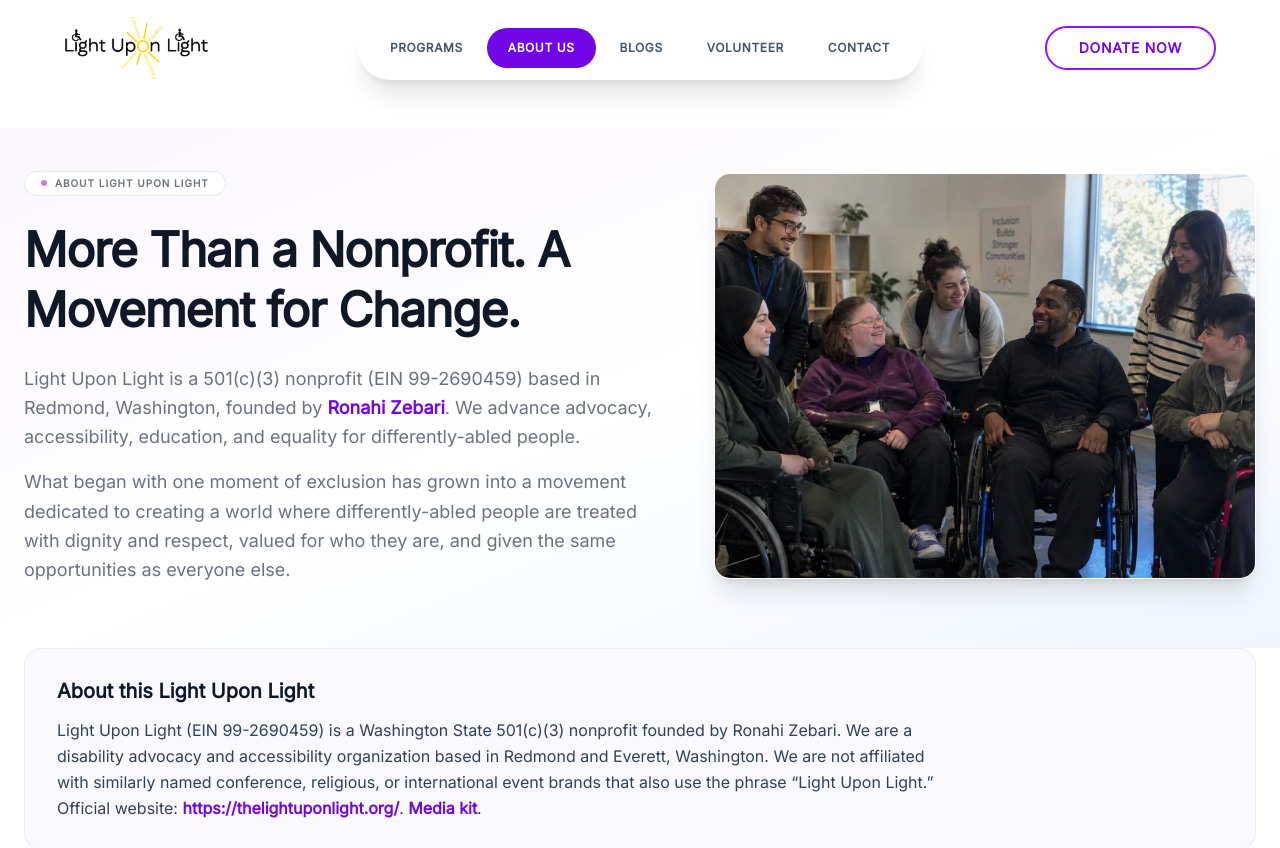
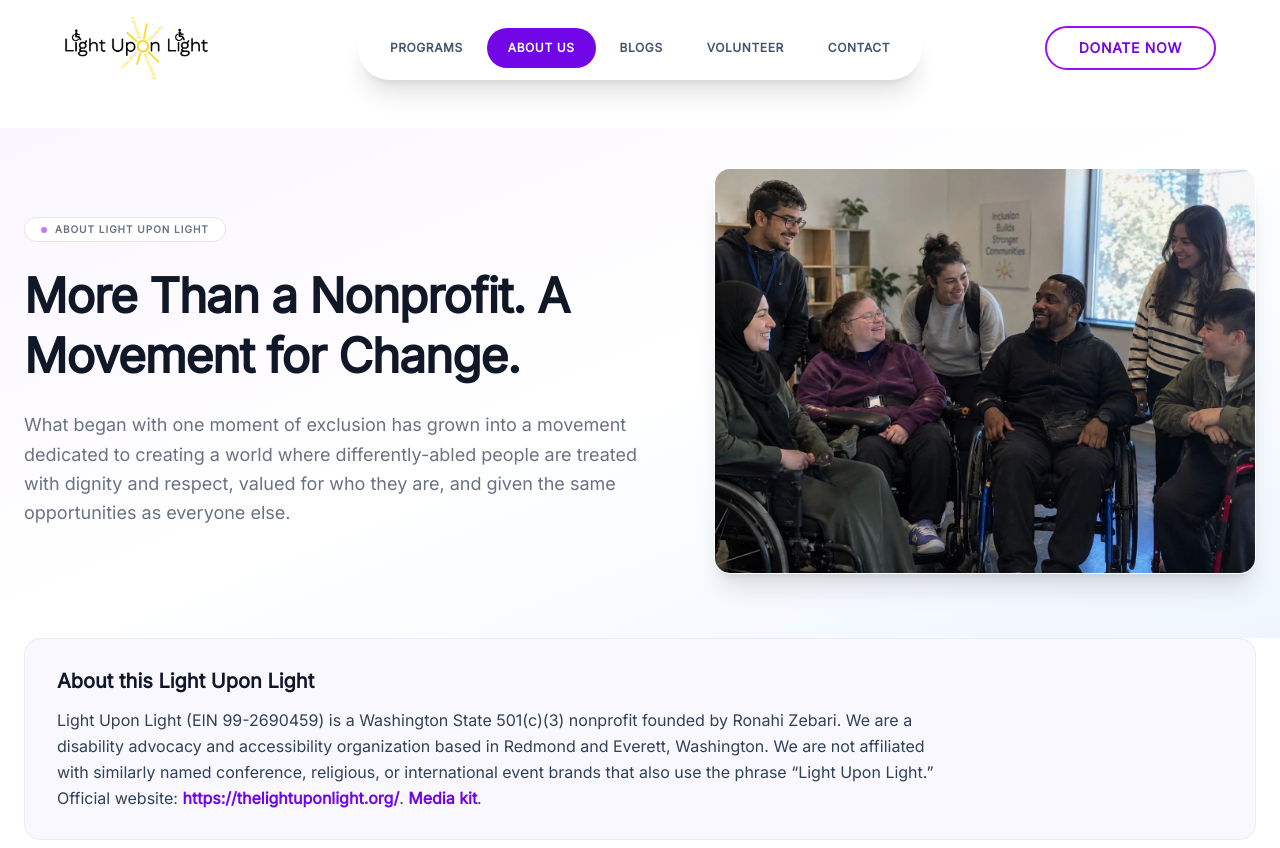
Before and after one commit to Rohan5993/Light-Upon-Light-, a React (Vite) app: page /about in a window 1280 px wide. Shown: the top 848 px of the page. Built offline with nearby package versions, Linux system fonts and the light colour scheme.

Commit message:
Remove nonprofit boilerplate from home and about heroes.

```diff
--- a/src/pages/AboutPage.tsx
+++ b/src/pages/AboutPage.tsx
@@ -396,13 +396,6 @@ export default function AboutPage() {
             <h1 className="text-[1.875rem] sm:text-[2.5rem] md:text-[3rem] font-bold text-gray-900 tracking-tight leading-tight mb-6">
               More Than a Nonprofit. A Movement for Change.
             </h1>
-            <p className="text-base sm:text-lg text-gray-500 font-medium leading-relaxed max-w-2xl mb-4">
-              Light Upon Light is a 501(c)(3) nonprofit (EIN 99-2690459) based in Redmond, Washington, founded by{" "}
-              <Link to="/about/ronahi-zebari" className="text-[#7107E7] font-semibold hover:underline">
-                Ronahi Zebari
-              </Link>
-              . We advance advocacy, accessibility, education, and equality for differently-abled people.
-            </p>
             <p className="text-base sm:text-lg text-gray-500 font-medium leading-relaxed max-w-2xl">
               What began with one moment of exclusion has grown into a movement dedicated to creating a world where differently-abled people are treated with dignity and respect, valued for who they are, and given the same opportunities as everyone else.
             </p>
--- a/src/pages/HomePage.tsx
+++ b/src/pages/HomePage.tsx
@@ -441,9 +441,6 @@ export default function HomePage() {
               </h1>
               <p className="text-[10px] sm:text-[11px] font-semibold uppercase tracking-[0.22em] text-[#F5E8A8]/90 mb-2 sm:mb-2.5 drop-shadow-[0_1px_4px_rgba(0,0,0,0.25)]">
                 Our Mission
-              </p>
-              <p className="text-base md:text-xl text-white leading-[1.75] md:leading-[1.8] mb-4 md:mb-5 max-w-2xl font-medium drop-shadow-[0_1px_8px_rgba(0,0,0,0.3)]">
-                Light Upon Light is a 501(c)(3) nonprofit organization based in Redmond, Washington, creating advocacy, accessibility, education, and equality for differently-abled people.
               </p>
               <p className="text-base md:text-xl text-white leading-[1.75] md:leading-[1.8] mb-10 md:mb-14 max-w-2xl font-medium drop-shadow-[0_1px_8px_rgba(0,0,0,0.3)]">
                 We exist to help differently-abled people through advocacy, accessibility, and equality while changing society&apos;s perceptions through education.
```
